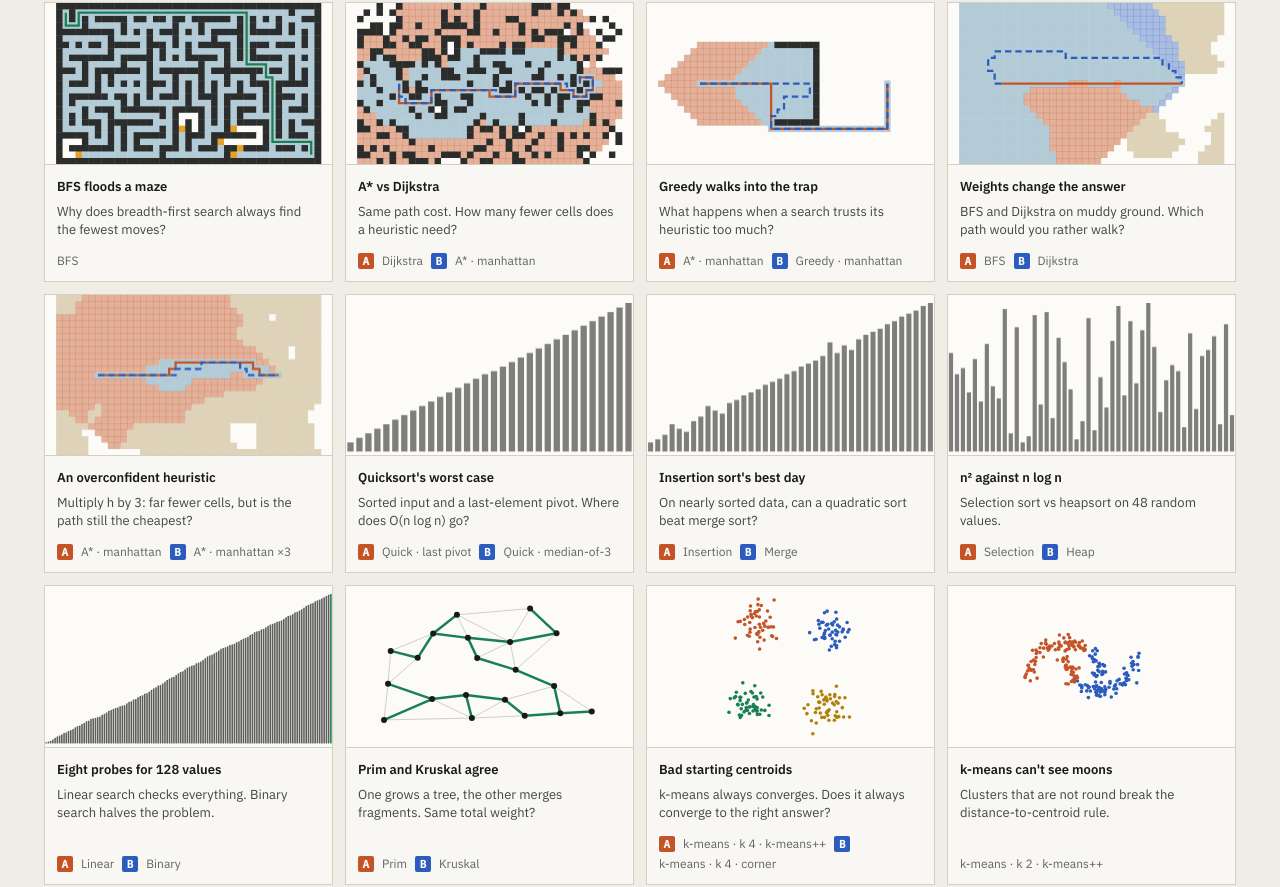
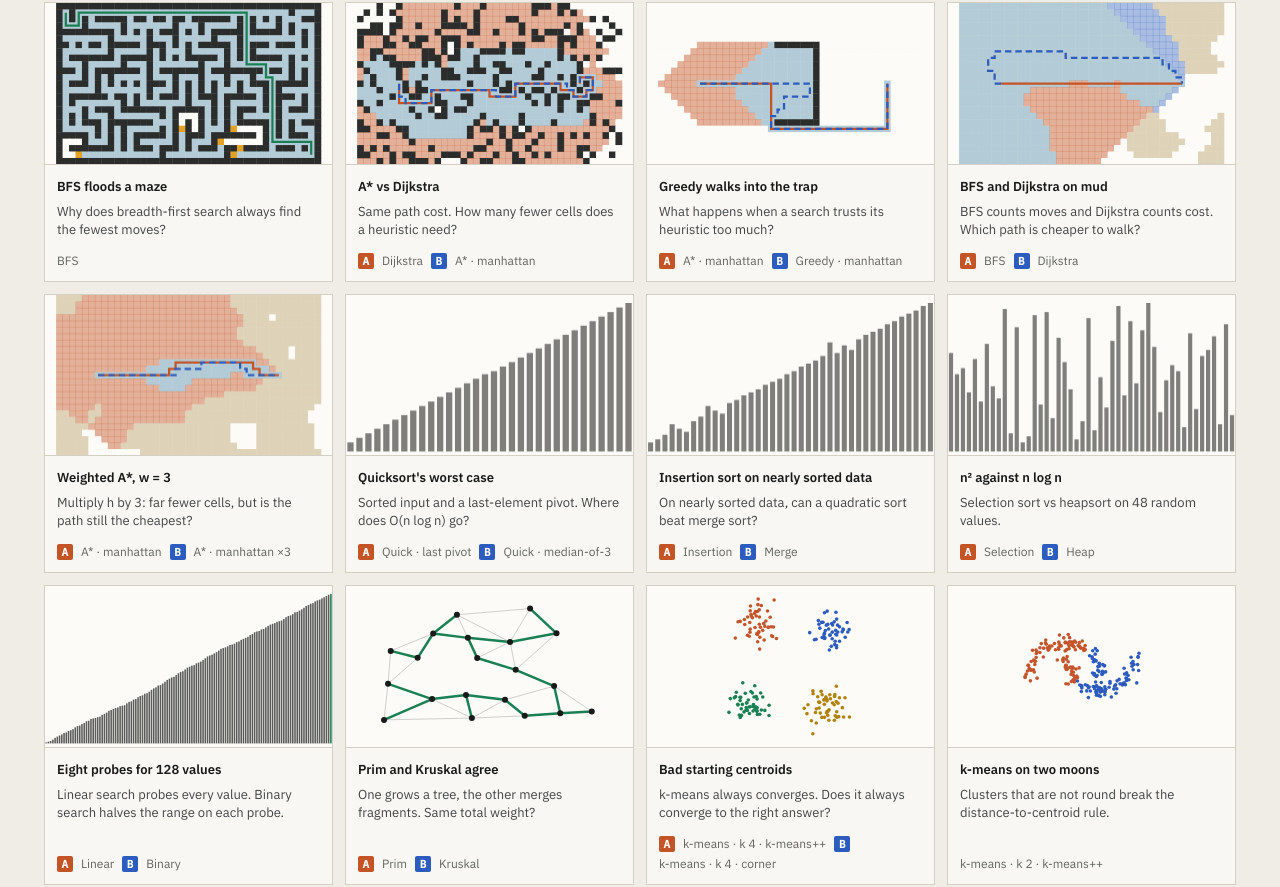
Before and after one commit to Mahan-Imanian/ML-Algorithm-Visualizer, a React (Vite) app: page / in a window 1280 px wide. Shown: the part 651-1538 px from the top of the page. Built offline with nearby package versions, Linux system fonts and the light colour scheme.

Commit message:
chore(copy): plain titles and hints for experiments

```diff
--- a/src/core/info.ts
+++ b/src/core/info.ts
@@ -120,7 +120,7 @@ export const ALGOS: AlgoInfo[] = [
       "Finding a cheaper route to a cell pushes a new heap entry; the old one goes stale.",
       "Stale entries are skipped when they surface. This is lazy deletion.",
     ],
-    watch: "On weighted terrain, compare its path cost with BFS. Same grid, different answer.",
+    watch: "On weighted terrain, compare its path cost with BFS on the same grid.",
     complexity: {
       best: "O(1)",
       average: "O(E log V)",
@@ -233,7 +233,7 @@ export const ALGOS: AlgoInfo[] = [
       "The new value swaps left past every larger neighbor.",
       "On nearly sorted input almost nothing moves, so it runs in close to linear time.",
     ],
-    watch: "Try the nearly sorted preset against merge sort: insertion wins.",
+    watch: "Try the nearly sorted preset against merge sort: insertion makes fewer comparisons.",
     complexity: { best: "O(n)", average: "O(n²)", worst: "O(n²)", space: "O(1)" },
     props: [
       { label: "Stable", value: true },
@@ -593,8 +593,7 @@ export const ALGOS: AlgoInfo[] = [
       "The learning rate scales the step. Too small crawls, too large overshoots and diverges.",
       "Momentum keeps a running velocity, which speeds up travel along long valleys.",
     ],
-    watch:
-      "Push the learning rate past 1 and watch the path zig-zag across the valley, then explode.",
+    watch: "Set the learning rate above 1: the path zig-zags across the valley, then diverges.",
     complexity: {
       best: "O(n) per step",
       average: "O(n·steps)",
--- a/src/core/learn/gradient.ts
+++ b/src/core/learn/gradient.ts
@@ -34,7 +34,7 @@ export const REGRESSION_DATASETS: { id: RegressionData; label: string; hint: str
   {
     id: "valley",
     label: "Narrow valley",
-    hint: "x is far from 0, so m and b fight each other. Plain descent zig-zags.",
+    hint: "x is far from 0, so the m and b gradients are strongly coupled. Plain descent zig-zags.",
   },
 ];
 
--- a/src/core/learn/kmeans.ts
+++ b/src/core/learn/kmeans.ts
@@ -26,7 +26,11 @@ export interface KMeansParams {
 export const DEFAULT_KMEANS_PARAMS: KMeansParams = { k: 4, init: "plusplus", manual: [] };
 
 export const CLUSTER_DATASETS: { id: ClusterData; label: string; hint: string }[] = [
-  { id: "blobs", label: "Four blobs", hint: "Well separated, round clusters. k-means' home turf." },
+  {
+    id: "blobs",
+    label: "Four blobs",
+    hint: "Well separated, round clusters: the case k-means handles well.",
+  },
   { id: "overlap", label: "Overlapping", hint: "Three clusters bleed into each other." },
   {
     id: "uneven",
--- a/src/core/scenarios.ts
+++ b/src/core/scenarios.ts
@@ -57,8 +57,8 @@ export const SCENARIOS: Scenario[] = [
   },
   {
     id: "weights",
-    title: "Weights change the answer",
-    question: "BFS and Dijkstra on muddy ground. Which path would you rather walk?",
+    title: "BFS and Dijkstra on mud",
+    question: "BFS counts moves and Dijkstra counts cost. Which path is cheaper to walk?",
     algos: ["bfs", "dijkstra"],
     build: (compact) => ({
       family: "grid",
@@ -70,7 +70,7 @@ export const SCENARIOS: Scenario[] = [
   },
   {
     id: "weighted-astar",
-    title: "An overconfident heuristic",
+    title: "Weighted A*, w = 3",
     question: "Multiply h by 3: far fewer cells, but is the path still the cheapest?",
     algos: ["astar"],
     build: (compact) => ({
@@ -96,7 +96,7 @@ export const SCENARIOS: Scenario[] = [
   },
   {
     id: "insertion-nearly",
-    title: "Insertion sort's best day",
+    title: "Insertion sort on nearly sorted data",
     question: "On nearly sorted data, can a quadratic sort beat merge sort?",
     algos: ["insertion", "merge"],
     build: (compact) => ({
@@ -123,7 +123,7 @@ export const SCENARIOS: Scenario[] = [
   {
     id: "binary-search",
     title: "Eight probes for 128 values",
-    question: "Linear search checks everything. Binary search halves the problem.",
+    question: "Linear search probes every value. Binary search halves the range on each probe.",
     algos: ["linear", "binary"],
     build: () => ({
       family: "search",
@@ -162,7 +162,7 @@ export const SCENARIOS: Scenario[] = [
   },
   {
     id: "kmeans-moons",
-    title: "k-means can't see moons",
+    title: "k-means on two moons",
     question: "Clusters that are not round break the distance-to-centroid rule.",
     algos: ["kmeans"],
     build: () => ({
@@ -191,7 +191,7 @@ export const SCENARIOS: Scenario[] = [
   {
     id: "momentum",
     title: "Momentum in a narrow valley",
-    question: "Plain descent zig-zags. A running velocity cuts straight through.",
+    question: "Plain descent zig-zags across the valley. Does momentum reach the bottom sooner?",
     algos: ["gradient"],
     build: () => ({
       family: "learn",
--- a/src/core/search/search.ts
+++ b/src/core/search/search.ts
@@ -19,7 +19,11 @@ export const TARGET_MODES: { id: TargetMode; label: string; hint: string }[] = [
   { id: "first", label: "First element", hint: "Best case for linear search." },
   { id: "middle", label: "Middle element", hint: "Best case for binary search." },
   { id: "last", label: "Last element", hint: "Worst case for linear search." },
-  { id: "absent", label: "Not present", hint: "Every algorithm must prove a negative." },
+  {
+    id: "absent",
+    label: "Not present",
+    hint: "Each algorithm has to rule out every possible position.",
+  },
   { id: "random", label: "Random element", hint: "A typical lookup." },
 ];
 
```
